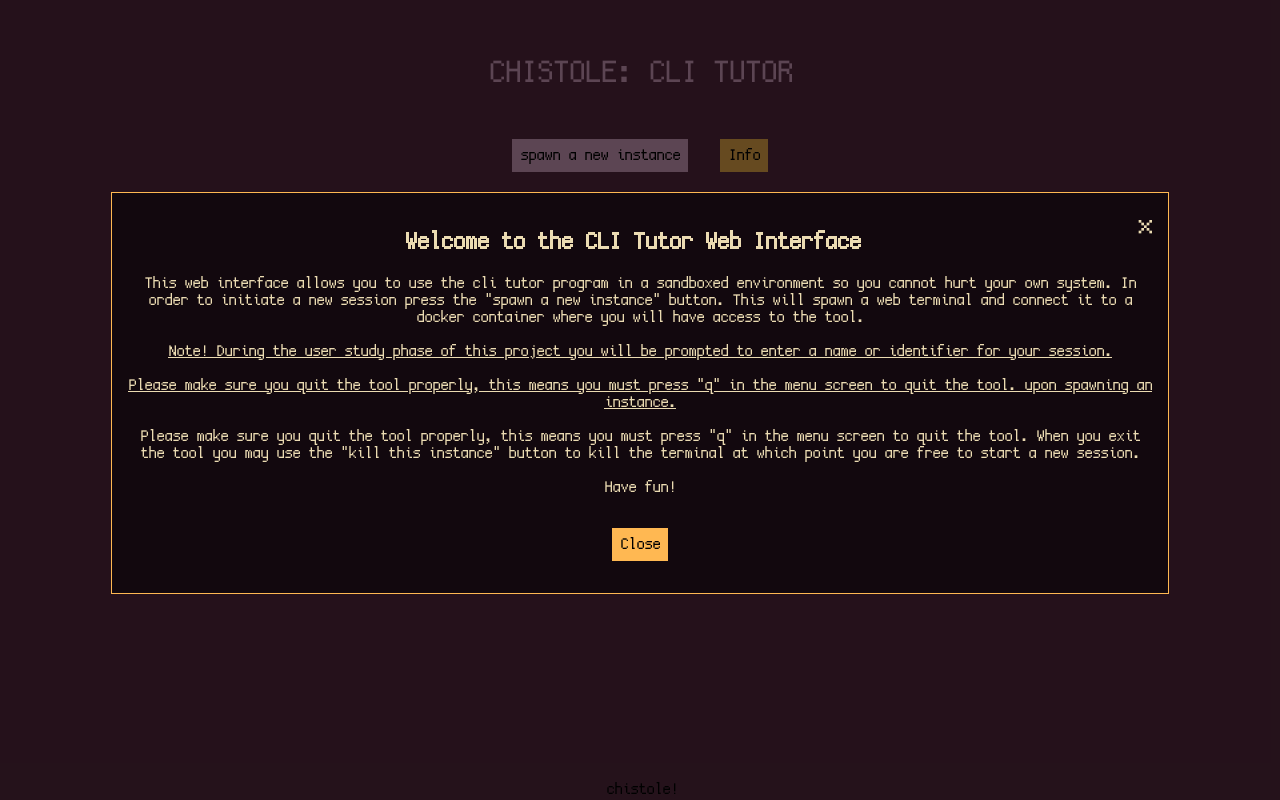
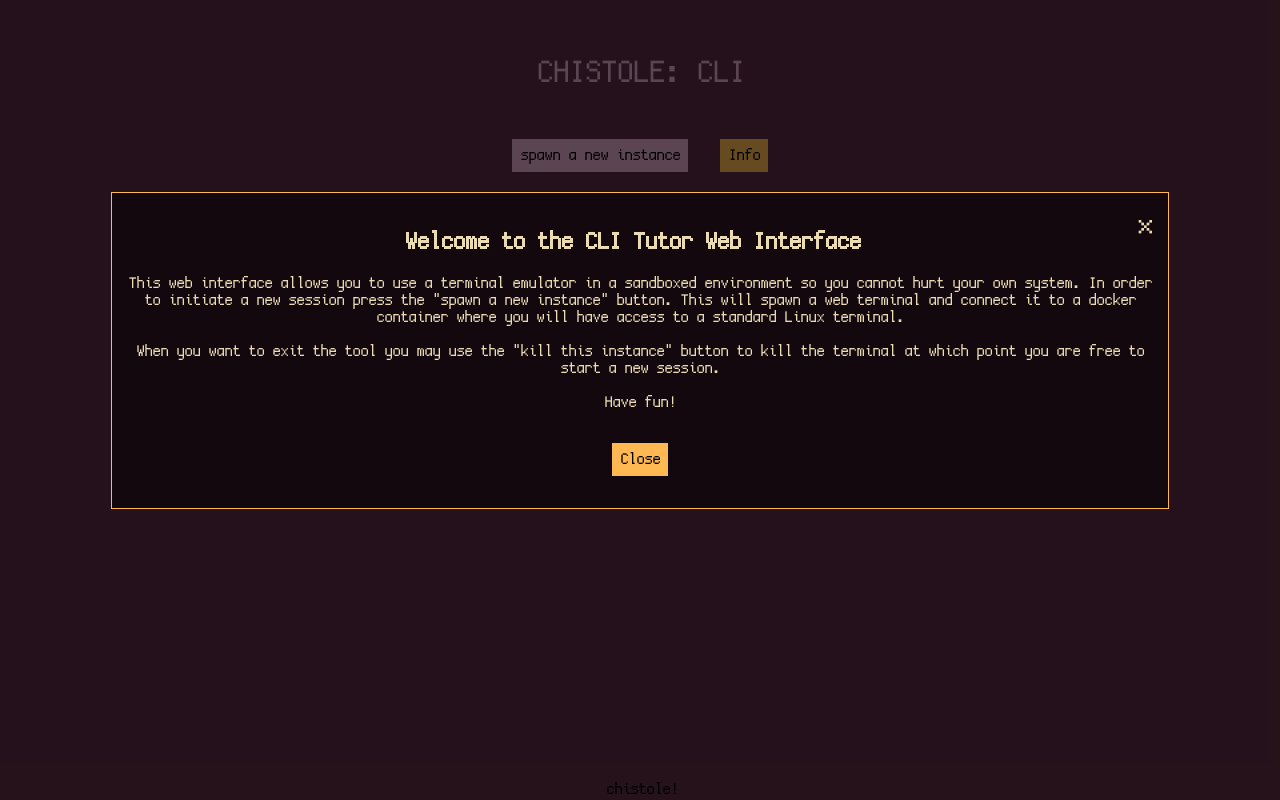
Before and after one commit to qasimwarraich/svelteterm, a Svelte app in the folder frontend/: page / in a window 1280 px wide. Both pictures are taken after a click on the button "Info". Built offline with nearby package versions, Linux system fonts and the light colour scheme.

Commit message:
docs(frontend): Updated modal for cli only mode

```diff
--- a/frontend/src/App.svelte
+++ b/frontend/src/App.svelte
@@ -23,30 +23,20 @@
 
 <svelte:window on:beforeunload={beforeUnload} />
 <main>
-    <h1>Chistole: CLI Tutor</h1>
+    <h1>Chistole: CLI </h1>
     <body>
         <InfoModal bind:this={modal}>
             <h2>Welcome to the CLI Tutor Web Interface</h2>
             <p>
-                This web interface allows you to use the cli tutor program in a sandboxed
-                environment so you cannot hurt your own system. In order to initiate a new session
-                press the "spawn a new instance" button. This will spawn a web terminal and connect
-                it to a docker container where you will have access to the tool.
+                This web interface allows you to use a terminal emulator in a sandboxed environment
+                so you cannot hurt your own system. In order to initiate a new session press the
+                "spawn a new instance" button. This will spawn a web terminal and connect it to a
+                docker container where you will have access to a standard Linux terminal.
 
                 <br /><br />
 
-                <u>
-                    Note! During the user study phase of this project you will be prompted to enter
-                    a name or identifier for your session.
-                    <br /><br />
-                    Please make sure you quit the tool properly, this means you must press "q" in the
-                    menu screen to quit the tool. upon spawning an instance.
-                </u>
-
-                <br /><br />
-                Please make sure you quit the tool properly, this means you must press "q" in the menu
-                screen to quit the tool. When you exit the tool you may use the "kill this instance"
-                button to kill the terminal at which point you are free to start a new session.
+                When you want to exit the tool you may use the "kill this instance" button to kill
+                the terminal at which point you are free to start a new session.
 
                 <br /><br />
 
```
